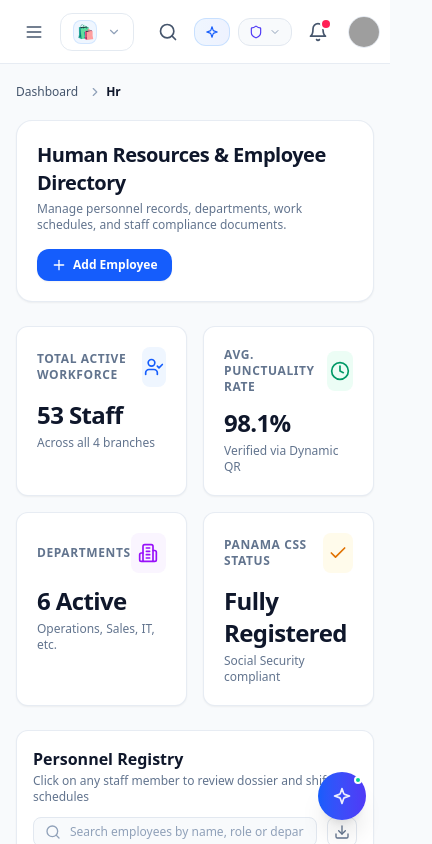
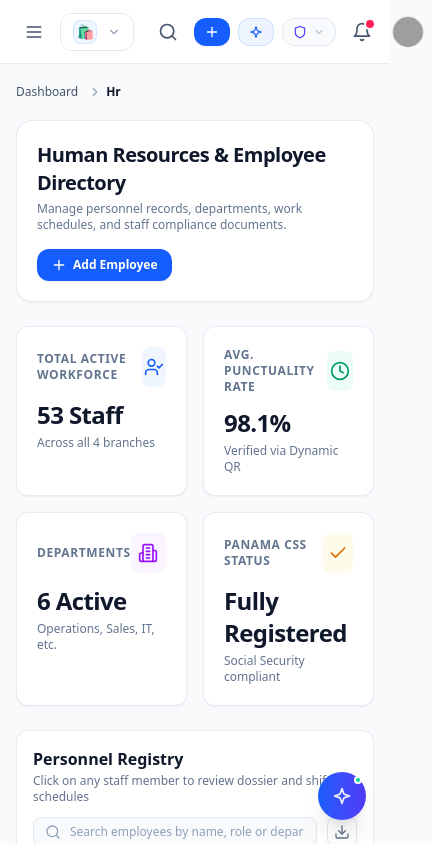
Before and after one commit to shivamahirwar045-collab/saas-platform, a Next.js app: page /hr in a window 390 px wide. Shown: the top 844 px of the page, 432 px wide, since content can reach past the window. Built offline with nearby package versions, Linux system fonts and the light colour scheme; grey boxes are pictures that could not be loaded.

Commit message:
Enable Quick Create button across all devices

```diff
--- a/src/components/layout/TopNav.tsx
+++ b/src/components/layout/TopNav.tsx
@@ -224,10 +224,11 @@ export function TopNav({ onToggleMobileSidebar }: TopNavProps) {
         {/* Quick Action Button */}
         <button
           onClick={() => setIsQuickCreateOpen(true)}
-          className="hidden md:flex items-center gap-1.5 px-3 py-1.5 bg-blue-600 hover:bg-blue-700 text-white rounded-xl text-xs font-semibold shadow-xs transition-colors shrink-0"
+          className="flex items-center gap-1.5 px-2.5 sm:px-3 py-1.5 bg-blue-600 hover:bg-blue-700 active:scale-95 text-white rounded-xl text-xs font-semibold shadow-xs transition-all shrink-0 cursor-pointer"
+          title="Quick Create Action"
         >
           <Plus className="w-4 h-4" />
-          <span>Quick Create</span>
+          <span className="hidden sm:inline">Quick Create</span>
         </button>
 
         {/* AI Copilot Header Trigger */}
```
